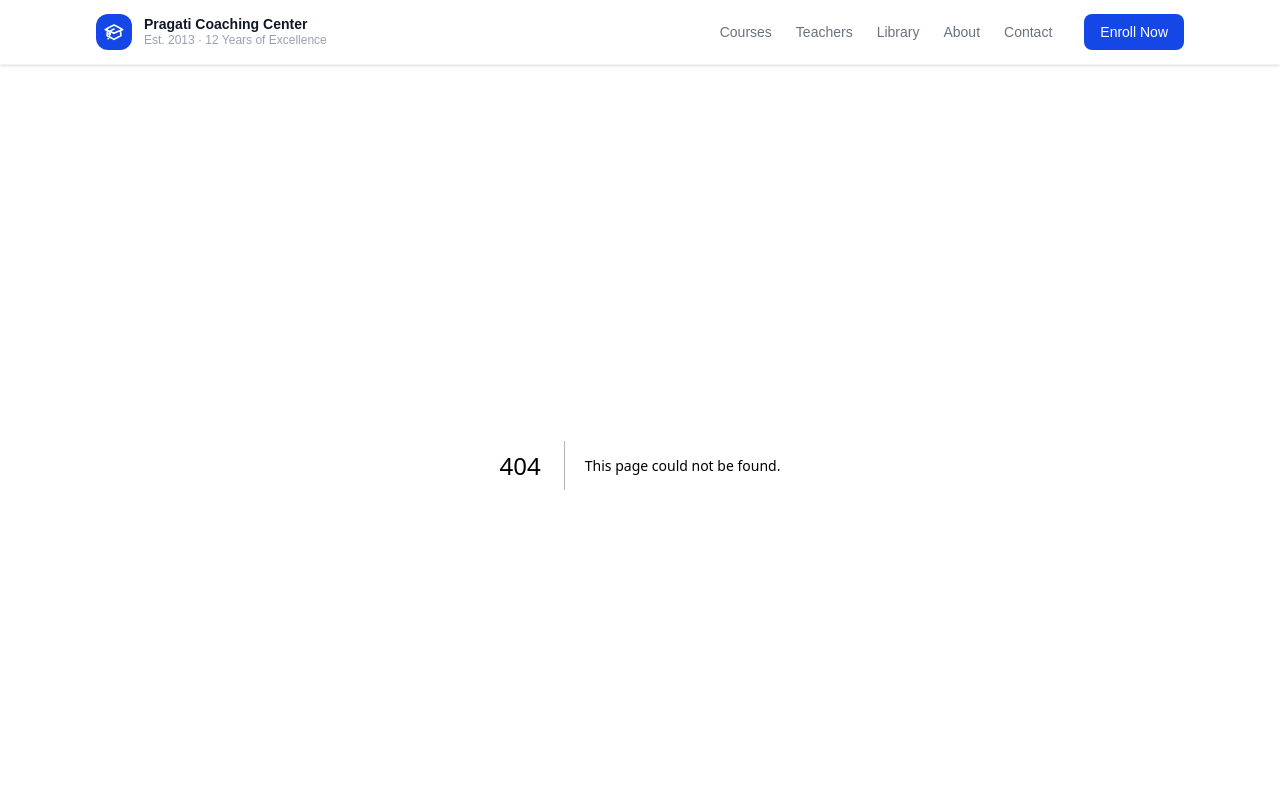
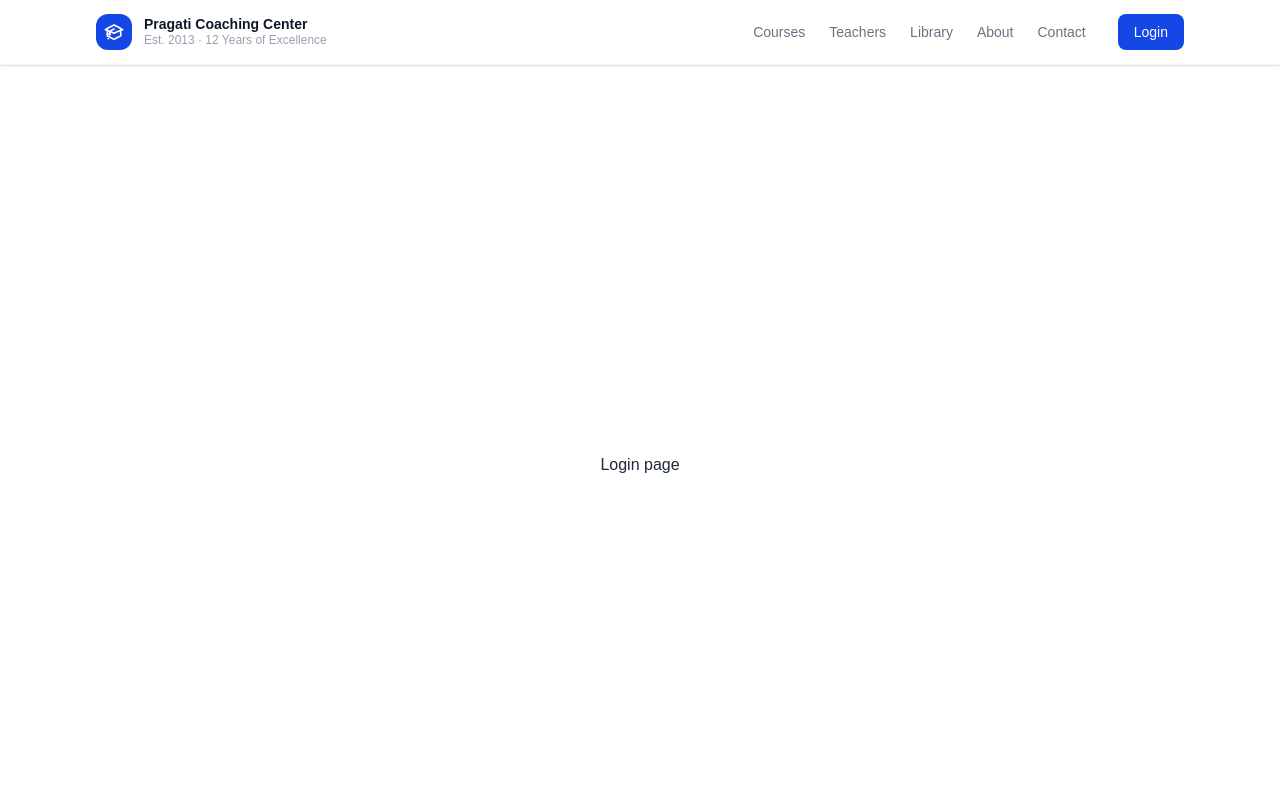
Before and after one commit to umesh37kr/pragati-coaching, a Next.js app: page /login in a window 1280 px wide. Before the commit this address had no page. Shown: the top 800 px of the page. Built offline with nearby package versions, Linux system fonts and the light colour scheme.

Commit message:
add login page

```diff
--- /dev/null
+++ b/app/login/page.tsx
@@ -0,0 +1,11 @@
+import React from "react";
+
+const Login = () => {
+  return (
+    <div className="bg-white text-gray-800 min-h-screen flex items-center justify-center">
+      Login page
+    </div>
+  );
+};
+
+export default Login;
--- a/components/Header.tsx
+++ b/components/Header.tsx
@@ -60,10 +60,10 @@ const Header = () => {
                 </Link>
               ))}
               <Link
-                href="#enroll"
+                href="/login"
                 className="ml-2 bg-blue-700 text-white text-sm px-4 py-2 rounded-lg hover:bg-blue-800 transition-colors"
               >
-                Enroll Now
+                Login
               </Link>
             </nav>
 
@@ -118,10 +118,10 @@ const Header = () => {
                 </Link>
               ))}
               <Link
-                href="#enroll"
+                href="/login"
                 className="block mt-2 bg-blue-700 text-white text-sm text-center px-4 py-2.5 rounded-lg"
               >
-                Enroll Now
+                Login
               </Link>
             </div>
           )}
```
Also changed, not shown: app/api/login/route.ts (added).
